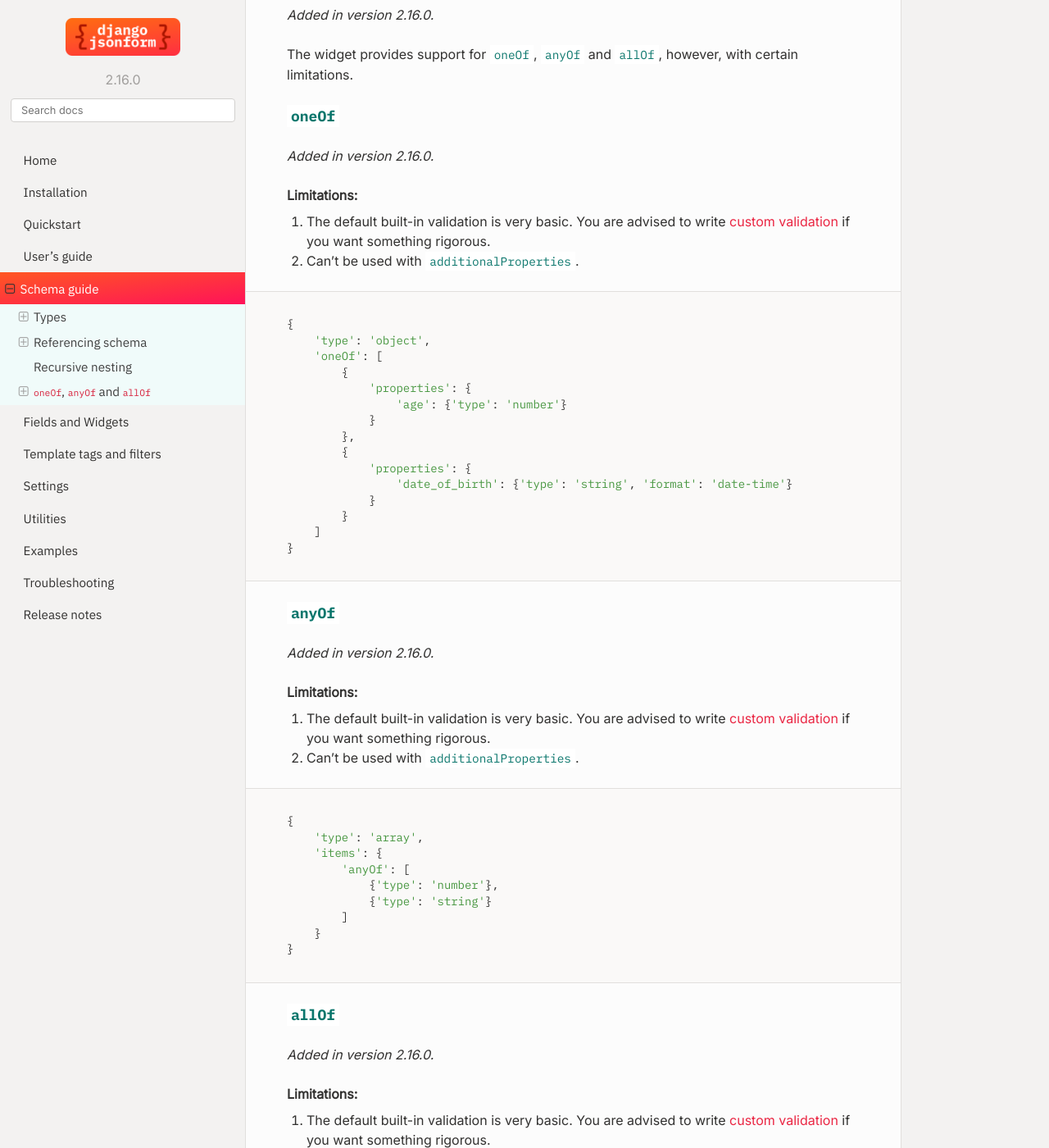
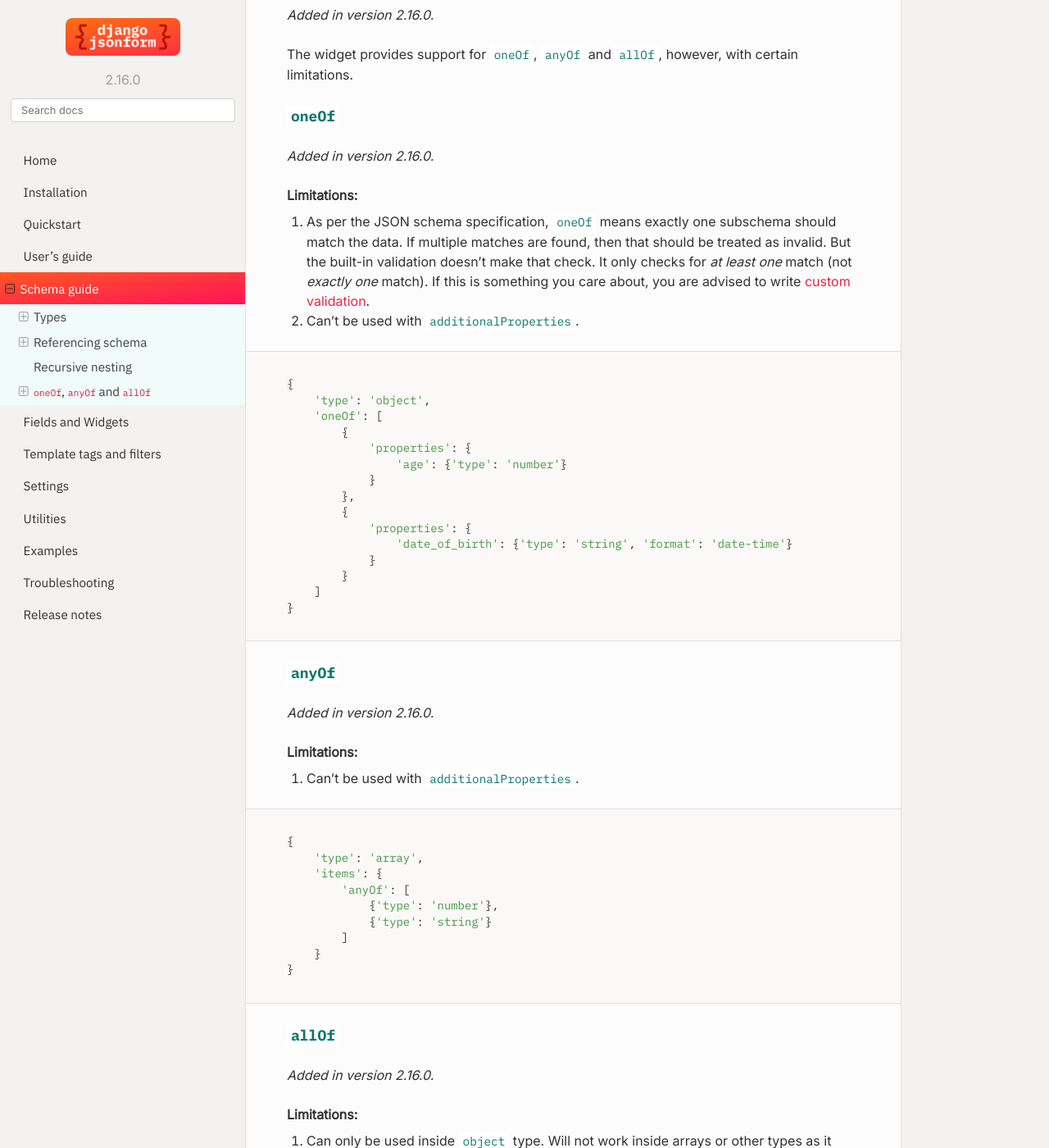
Before and after one commit to bhch/django-jsonform, a Sphinx documentation site: the page built from docs/schema.rst, in a window 1280 px wide and 1400 px high, scrolled down 10392 px. Shown: the whole window at 82% size. Built offline with Sphinx 7.4.7 and the Read the Docs theme 2.0.0, drawn with Linux system fonts in a browser that asks for light colours.

Commit message:
Update oneOf/anyOf/allOf docs

```diff
--- a/docs/schema.rst
+++ b/docs/schema.rst
@@ -511,8 +511,11 @@ certain limitations.
 
 **Limitations:**
 
-1. The default built-in validation is very basic. You are advised to write
-   :ref:`custom validation <custom validation>` if you want something rigorous.
+1. As per the JSON schema specification, ``oneOf`` means exactly one subschema
+   should match the data. If multiple matches are found, then that should be treated
+   as invalid. But the built-in validation doesn't make that check. It only checks
+   for *at least one* match (not *exactly one* match). If this is something you
+   care about, you are advised to write :ref:`custom validation <custom validation>`.
 2. Can't be used with ``additionalProperties``.
 
 .. code-block:: python
@@ -542,9 +545,7 @@ certain limitations.
 
 **Limitations:**
 
-1. The default built-in validation is very basic. You are advised to write
-   :ref:`custom validation <custom validation>` if you want something rigorous.
-2. Can't be used with ``additionalProperties``.
+1. Can't be used with ``additionalProperties``.
 
 .. code-block:: python
 
@@ -567,9 +568,7 @@ certain limitations.
 
 **Limitations:**
 
-1. The default built-in validation is very basic. You are advised to write
-   :ref:`custom validation <custom validation>` if you want something rigorous.
-2. Can only be used inside ``object`` type. Will not work inside arrays or other
+1. Can only be used inside ``object`` type. Will not work inside arrays or other
    types as it may lead to conflicting subschemas.
 
 .. code-block:: python
```
